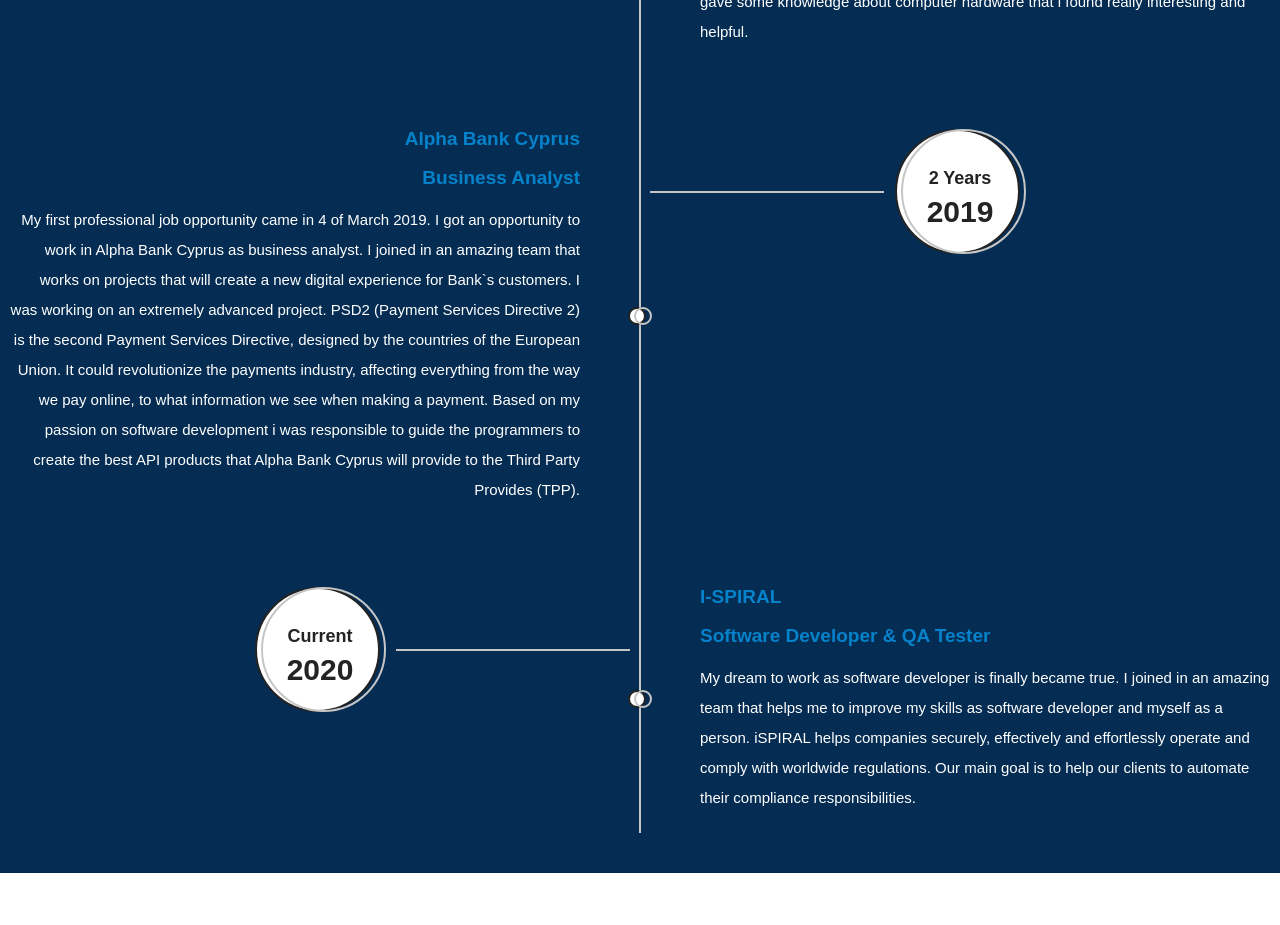
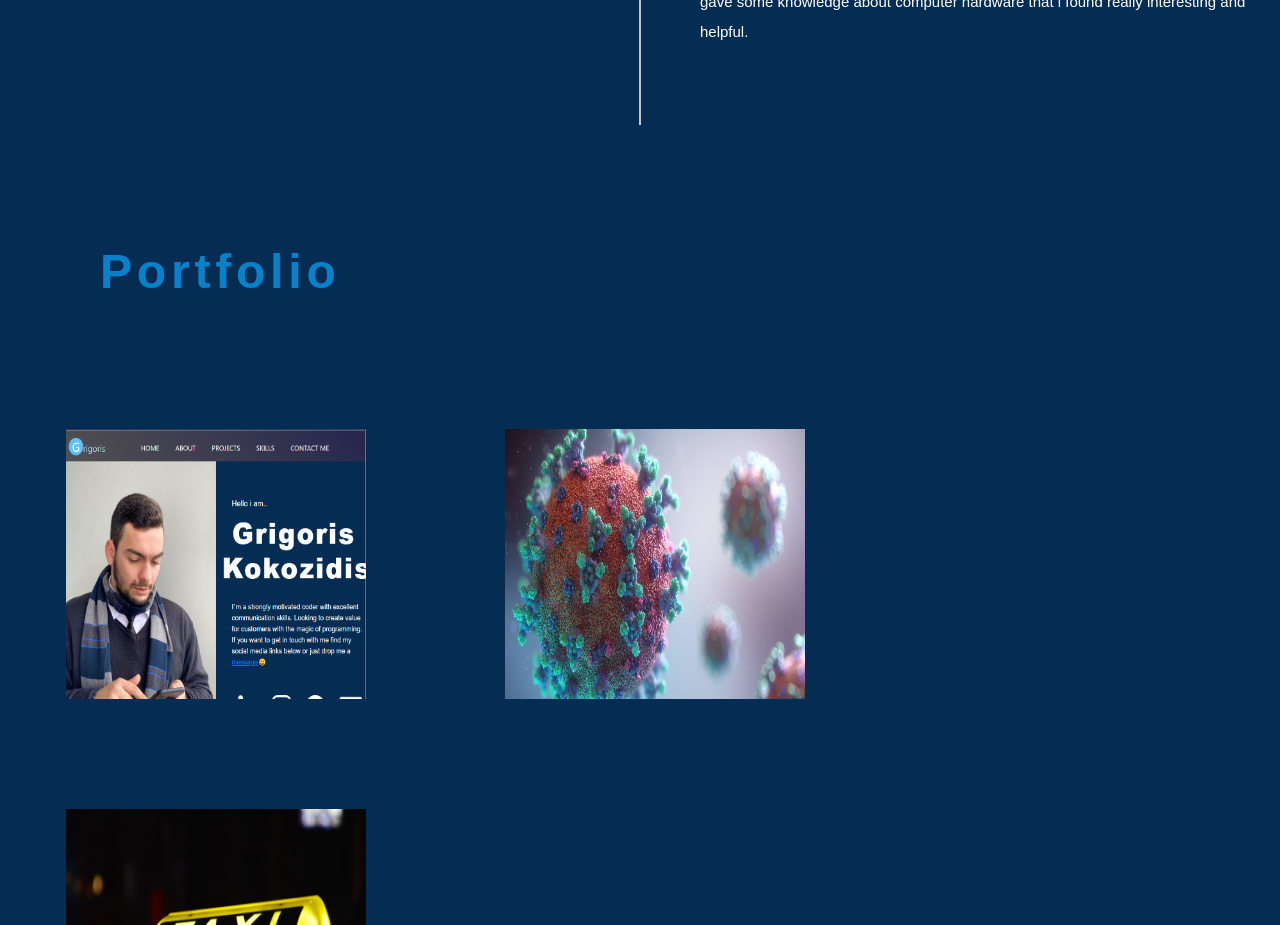
Before and after one commit to Gregory95/PortfolioWebsite, a React (Create React App) app: page / in a window 1280 px wide. Shown: the part 1560-2485 px from the top of the page. Before the commit the page ends 2433 px from the top, so only its background shows below. Built offline with nearby package versions, Linux system fonts and the light colour scheme.

Commit message:
Fix Navbar & Create Projects Component

```diff
--- a/package.json
+++ b/package.json
@@ -10,6 +10,7 @@
     "react": "^17.0.2",
     "react-dom": "^17.0.2",
     "react-scripts": "5.0.0",
+    "react-scroll": "^1.8.4",
     "web-vitals": "^2.1.3"
   },
   "scripts": {
--- a/src/App.js
+++ b/src/App.js
@@ -1,20 +1,23 @@
 import React, { Component } from 'react';
+
+import bootstrap from 'bootstrap/dist/css/bootstrap.css';
+
 import NavBar from './components/navbar-component';
 import LandingPage from './components/landingPage-component';
 import About from './components/about-component';
-import bootstrap from 'bootstrap/dist/css/bootstrap.css';
-import './App.css';
+import Portfolio from './components/portfolio.component';
 
 
 class App extends Component {
+
   render() {
-    console.log('App - Rendered')
     return (
       <React.Fragment>
         <NavBar />
         <main>
           <LandingPage />
           <About />
+          <Portfolio />
         </main>
       </React.Fragment>
     );
--- a/src/assets/styles/about.css
+++ b/src/assets/styles/about.css
@@ -21,7 +21,7 @@
 }
 
 .section-description p {
-  margin: 20px 0 50px 100px;
+  margin: 20px 10px 50px 100px;
   color: #fff;
   word-wrap: break-word;
   font-size: 16px;
@@ -226,10 +226,9 @@
 
   .section-description p {
     width: 100%;
-    margin-left: 10px;
-    margin-right: 10px;
     word-wrap: break-word;
     display: block;
+    margin: 20px 0 50px 10px;
   }
 
   .main-timeline .date-content {
--- a/src/assets/styles/navbar.css
+++ b/src/assets/styles/navbar.css
@@ -20,7 +20,7 @@
   margin: 20px;
 }
 
-.items a {
+.items .link {
   display: block;
   padding: 5px 5px;
   text-decoration: none;
@@ -30,7 +30,7 @@
   cursor: pointer;
 }
 
-.items a:hover {
+.items .link:hover {
   color: #ff2828;
   transition: 0.5s;
 }
@@ -45,7 +45,7 @@
   margin: 10px;
 }
 
-nav .navbar-brand a {
+nav .navbar-brand .link {
   font-size: 25px;
   text-decoration: none;
   color: lightblue;
@@ -53,7 +53,7 @@
 */
 }
 
-nav .navbar-brand a:hover {
+nav .navbar-brand .link:hover {
   /*  border-bottom: 4px solid #ff2828;
 */
   padding: 6px 0;
@@ -61,7 +61,7 @@
   text-shadow: 1px 1px lightblue;
 }
 
-nav .navbar-brand a:focus {
+nav .navbar-brand .link:focus {
   outline: none;
   box-shadow: none;
 }
@@ -111,6 +111,11 @@
   transform: scale(0);
 }
 
+.hamburgerBtn:focus{
+  outline: none;
+  box-shadow: none;
+}
+
 @media screen and (max-width: 940px) {
   .list {
     flex-direction: column;
@@ -138,7 +143,7 @@
     border-top: 1px solid #ff2828;
   }
 
-  .items a {
+  .items .link {
     font-size: 16px;
   }
 
--- /dev/null
+++ b/src/assets/styles/portfolio.css
@@ -0,0 +1,143 @@
+.main {
+  height: 100vh;
+  width: 100%;
+  font-family: Poppins, sans-serif;
+  font-size: 15px;
+  line-height: 30px;
+  font-weight: 400;
+  background: #052d53;
+  color: white;
+  overflow: hidden;
+  scroll-behavior: smooth;
+}
+
+.section-title h1 {
+  margin: 100px 0 0 100px;
+  color: #0582ca;
+  font-size: 3rem;
+  font-weight: 800;
+  line-height: 94px;
+  letter-spacing: 0.3rem;
+}
+
+.projects {
+  height: 300px;
+  position: relative;
+  overflow: hidden;
+  text-align: center;
+  padding: 30px;
+  width: 30%;
+  display: inline-block;
+  margin: 5rem 1rem 0 2rem;
+}
+
+.projects img {
+  object-fit: fill;
+  height: 300px;
+  width: 300px;
+}
+
+.fadedbox {
+  background-color: #11a8ff;
+  position: absolute;
+  top: 30px;
+  color: white;
+  font-weight: 50px;
+  transition: all 300ms ease-out;
+  opacity: 0;
+  left: 139px;
+  width: 300px;
+  height: 300px;
+  padding: 30px;
+  -webkit-transition: all 300ms ease-out;
+  -moz-transition: all 300ms ease-out;
+  -o-transition: all 300ms ease-out;
+  -ms-transition: all 300ms ease-out;
+}
+
+.projects:hover .fadedbox {
+  opacity: 0.8;
+}
+
+.projects .text {
+  -webkit-transition: all 300ms ease-out;
+  -moz-transition: all 300ms ease-out;
+  -o-transition: all 300ms ease-out;
+  -ms-transition: all 300ms ease-out;
+  transition: all 300ms ease-out;
+  transform: translateY(30px);
+  -webkit-transform: translateY(30px);
+}
+
+.projects .title {
+  font-size: 2em;
+  text-transform: uppercase;
+  opacity: 0;
+  transition-delay: 0.2s;
+  transition-duration: 0.3s;
+}
+
+.projects:hover .title,
+.projects:focus .title {
+  opacity: 1;
+  transform: translateY(20px);
+  -webkit-transform: translateY(90px);
+}
+
+.projects .title a {
+  color: #fff;
+  text-decoration: none;
+}
+
+.projects .title a strong {
+  cursor: pointer;
+}
+
+.projects:focus {
+  outline: none;
+  box-shadow: none;
+}
+
+@media screen and (max-width: 1280px) {
+  .fadedbox {
+    display: none;
+  }
+}
+
+@media screen and (max-width: 991px) {
+  .main {
+    height: 100%;
+  }
+
+  .section-title {
+    margin-top: 5rem;
+  }
+
+  .section-title h1 {
+    font-size: 3rem;
+    font-weight: 800;
+    line-height: 50px;
+    letter-spacing: 0.2rem;
+    text-align: left;
+    margin-left: 30px;
+  }
+
+  .projects-container {
+    margin-right: 3rem;
+  }
+
+  .projects {
+    margin: 2rem 2rem 0 0.5rem;
+    height: 300px !important;
+    width: 100%;
+  }
+
+  .projects .title {
+    font-size: 20px;
+  }
+
+  .projects:focus {
+    outline: none;
+    box-shadow: none;
+  }
+}
--- a/src/components/about-component.jsx
+++ b/src/components/about-component.jsx
@@ -5,7 +5,7 @@
 class About extends React.Component {
     render() {
         return (
-            <div className="main">
+            <div className="main" id="about">
                 <div className="section-title">
                     <h1>About me</h1>
                 </div>
--- a/src/components/landingPage-component.jsx
+++ b/src/components/landingPage-component.jsx
@@ -22,7 +22,7 @@
         };
 
         return (
-            <div className="hero">
+            <div className="hero" id="home">
                 <div className="splitView">
                     <div className="left">
                         <img src={myPhoto} alt="me" />
--- a/src/components/navbar-component.jsx
+++ b/src/components/navbar-component.jsx
@@ -1,4 +1,6 @@
 import React, { useState, useEffect } from 'react';
+import { Link } from 'react-scroll';
+
 import '../assets/styles/navbar.css';
 
 export default function NavBar() {
@@ -26,15 +28,15 @@
         <header>
             <nav className="nav navbar">
                 <div className="navbar-brand">
-                    <a href="#home"><span id="grigoris">G</span>rigoris</a>
+                    <Link className="link" to="home"><span id="grigoris">G</span>rigoris</Link>
                 </div>
                 {(toggleMenu || screenWidth > 940) && (
                     <ul className="list">
-                        <li className="items"><a href="#home">Home</a></li>
-                        <li className="items"><a href="#about">About</a></li>
-                        <li className="items"><a href="#projects">Projects</a></li>
-                        <li className="items"><a href="#skills">Skills</a></li>
-                        <li className="items"><a href="#contact">Contact Me</a></li>
+                        <li className="items"><Link className="link" to="home">Home</Link></li>
+                        <li className="items"><Link className="link" to="about">About</Link></li>
+                        <li className="items"><Link className="link" to="projects">Projects</Link></li>
+                        <li className="items"><Link className="link" to="skills">Skills</Link></li>
+                        <li className="items"><Link className="link" to="contact">Contact Me</Link></li>
                     </ul>
                 )}
 
--- /dev/null
+++ b/src/components/portfolio.component.jsx
@@ -0,0 +1,72 @@
+import React from 'react';
+import PortfolioImage from '../assets/images/Portfolio.PNG';
+import CovidImage from '../assets/images/covid.jpg';
+import TaxiImage from '../assets/images/cab.jpg';
+import ProjectStyles from '../assets/styles/portfolio.css';
+
+
+class Portfolio extends React.Component {
+    projectLinks = {
+        portfolioProject: "",
+        covidProject: "https://covidinfotracker.netlify.app",
+        taxiProject: "https://www.taxinakipre.com"
+    };
+
+    handleScrollTop() {
+        window.scrollTo({
+            top: 0,
+            behavior: 'smooth'
+            /* you can also use 'auto' behaviour
+               in place of 'smooth' */
+        });
+    }
+
+    render() {
+        return (
+            <div className="main" id="portfolio">
+                <div className="section-title">
+                    <h1>Portfolio</h1>
+                </div>
+
+                <div className="projects-container">
+                    <div className="row">
+                        <div className="projects">
+                            <img alt="Portfolio screenshot" src={PortfolioImage} width="400" height="300" />
+                            <div className="fadedbox">
+                                <div className="title text">
+                                    <a onClick={this.handleScrollTop}>
+                                        <strong>Portfolio</strong>
+                                    </a>
+                                </div>
+                            </div>
+                        </div>
+
+                        <div className="projects">
+                            <img alt="covid-19" src={CovidImage} width="400" height="300" />
+                            <div className="fadedbox">
+                                <div className="title text">
+                                    <a href={this.projectLinks.covidProject} target="_blank" rel="noopener">
+                                        <strong>Covid-19 Tracker</strong>
+                                    </a>
+                                </div>
+                            </div>
+                        </div>
+                        <div className="projects">
+                            <img alt="Taxi Project for a client in Cyprus - Такси на Кипре" src={TaxiImage}
+                                width="400" height="300" />
+                            <div className="fadedbox">
+                                <div className="title text">
+                                    <a href={this.projectLinks.taxiProject} target="_blank" rel="noopener">
+                                        <strong>Taxi Services </strong>
+                                    </a>
+                                </div>
+                            </div>
+                        </div>
+                    </div>
+                </div>
+            </div>
+        );
+    }
+}
+
+export default Portfolio;
```
Also changed, not shown: src/assets/images/Portfolio.PNG, 1 other file (tests, documents, lock files or other folders).
